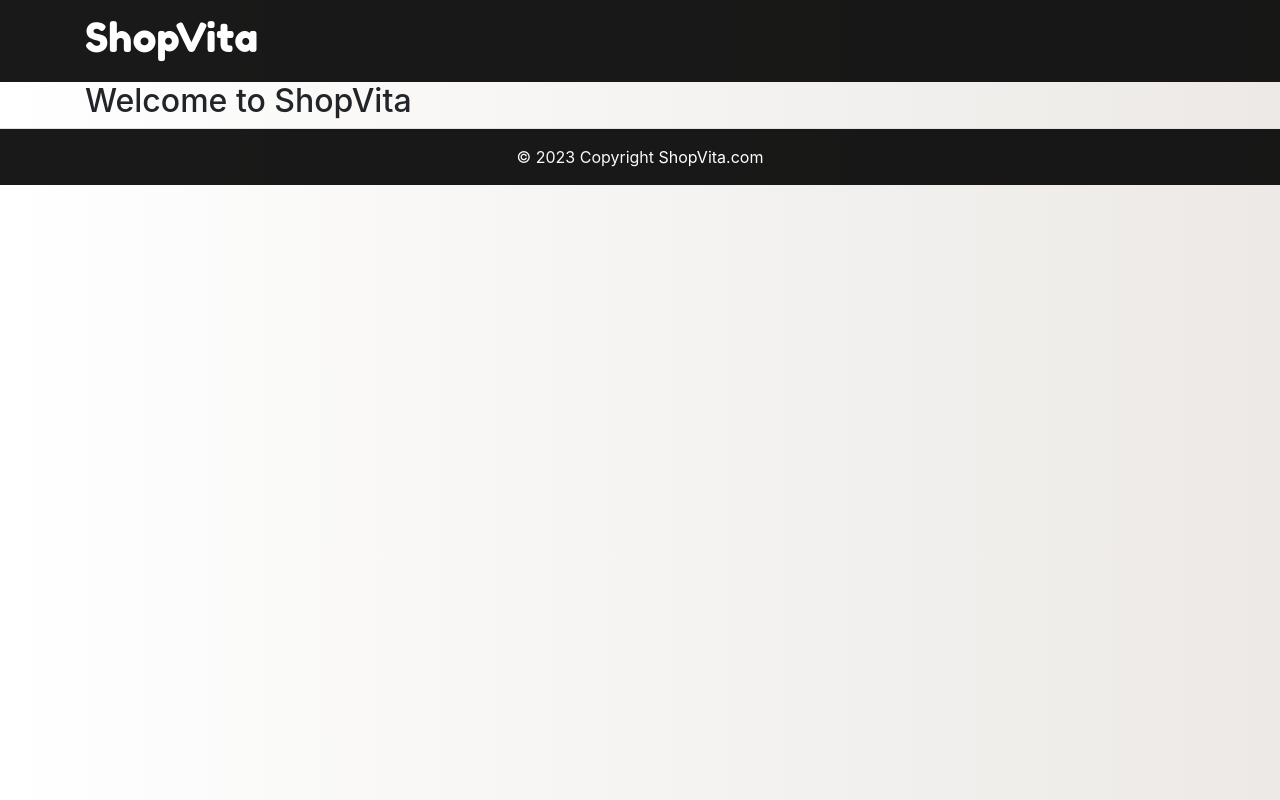
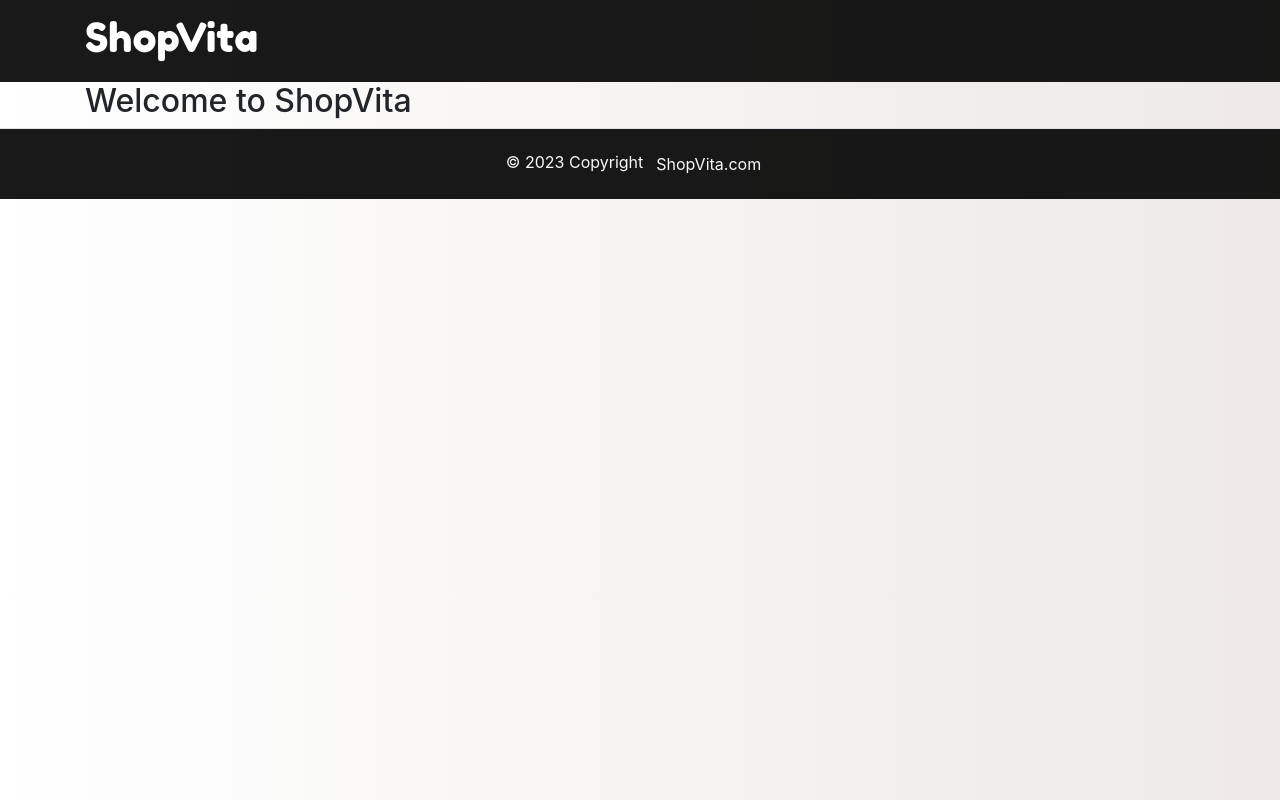
Before and after one commit to ShubhamBasava/shop-eta, a React (Create React App) app: page / in a window 1280 px wide. Built offline with nearby package versions, Linux system fonts and the light colour scheme; a small style sheet from the web is missing.

Commit message:
e enter the commit message for your changes. Lines starting

```diff
--- a/src/components/Footer.js
+++ b/src/components/Footer.js
@@ -1,14 +1,18 @@
-import React from "react";
+import React from 'react';
 
 const Footer = () => {
   return (
-    <footer
-      className="page-footer font-small text-light border-top"
-      style={{ backgroundColor: "rgba(0,0,0,.9)" }}
-    >
+    <footer className="page-footer font-small text-light border-top" style={{ backgroundColor: 'rgba(0,0,0,.9)' }}>
       <div className="footer-copyright text-center py-3">
         © {new Date().getFullYear()} Copyright
-        <a href="#"> ShopVita.com</a>
+        <button
+          className="btn btn-link text-light"
+          onClick={() => {
+            // Handle the button click event, e.g., navigate to a different page or perform an action.
+          }}
+        >
+          ShopVita.com
+        </button>
       </div>
     </footer>
   );
```
